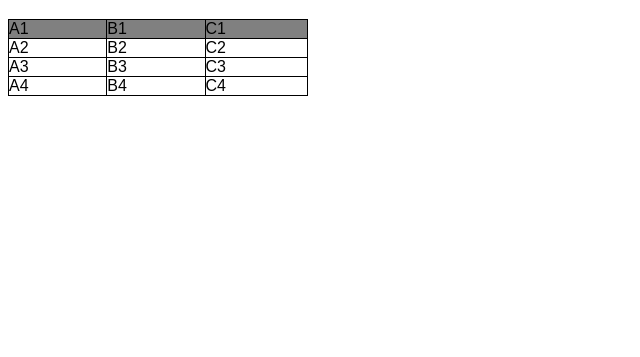
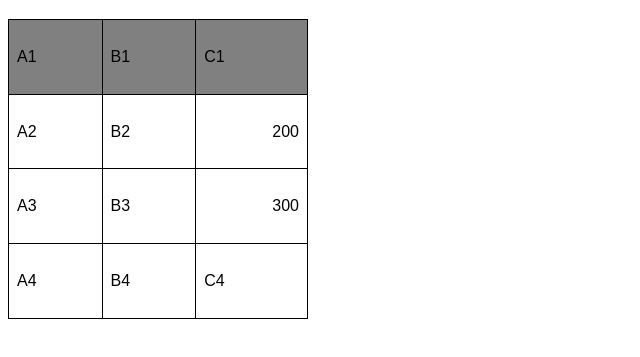
Before and after one commit to MZMS1510/curso-html, a plain HTML site: page Aulas/tabelas/index.html in a window 1280 px wide. Shown: the part 61-418 px from the top of the page, without its empty margins (0-640 px from the left). Drawn offline with Linux system fonts and the light colour scheme.

Commit message:
primerio exercicio de tabela finalizado

```diff
--- a/Aulas/tabelas/index.html
+++ b/Aulas/tabelas/index.html
@@ -11,6 +11,7 @@
 
         table {
             width: 300px;
+            height: 300px;
             border-collapse: collapse;
         }
 
@@ -20,7 +21,13 @@
 
         td {
             border: 1px solid black;
-            padding: 0;
+            padding: 8px;
+            text-align: left;
+            vertical-align: middle;
+        }
+
+        .numero {
+            text-align: right;
         }
     </style>
 </head>
@@ -42,12 +49,12 @@
         <tr>
             <td>A2</td>
             <td>B2</td>
-            <td>C2</td>
+            <td class="numero">200</td>
         </tr>
         <tr>
             <td>A3</td>
             <td>B3</td>
-            <td>C3</td>
+            <td class="numero">300</td>
         </tr>
         <tr>
             <td>A4</td>
```
